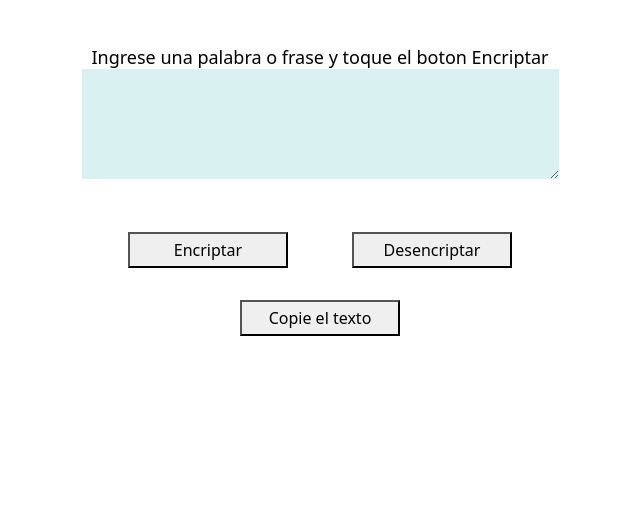
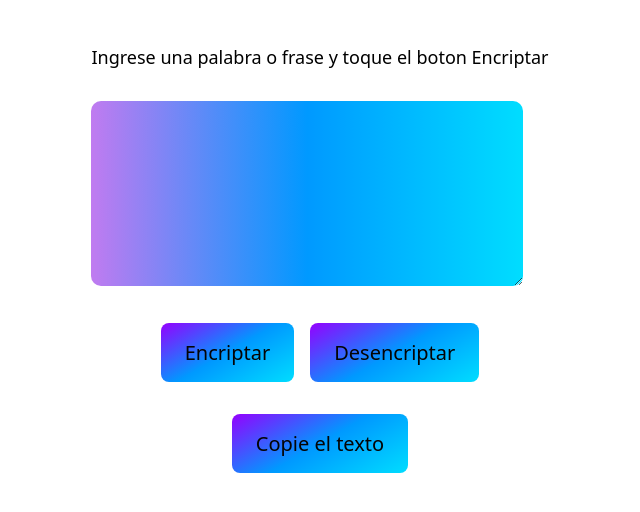
Before and after one commit to Ikkitonga/CURSO-ALURA-ORACLE, a plain HTML site: page desafio encriptador/index.html in a window 1280 px wide. Shown: the part 126-638 px from the top of the page, without its empty margins (320-960 px from the left). Drawn offline with Linux system fonts and the light colour scheme.

Commit message:
cambios de estilos en botones y textarea

```diff
--- a/desafio encriptador/styles.css
+++ b/desafio encriptador/styles.css
@@ -32,23 +32,42 @@ main {
 }
 
 #ingreso {
+    background-image: linear-gradient(90deg, #c07bf0, #09f, #00ddff);
     border: 0;
     background-color: rgb(218, 241, 241);
-    font-size: medium;
+    font-size: 1.5rem;
     margin-bottom: 2rem;
+    margin-top: 2rem;
+    padding: 10px;
+    border-radius: 10px;
+    width: 27rem;
+    text-align: left;
 
 }
 
-.botones{
+ .botones{
     display: flex;
     flex-direction: row;
-    gap: 2rem;
-
+    gap: 1rem;
+    margin-bottom: 2rem;
 }
 
 .boton {
-    padding: 5px 15px 5px 15px;
-    width: 10rem;
-    margin: 1rem;
-    font-size: 1rem;
+    border: 0;
+    background-image: linear-gradient(150deg, #9500ff, #09f, #00ddff);
+    border-radius: 8px;
+    color: #040404;
+    display: flex;
+    font-size: 20px;
+    padding: 16px 24px;
+    cursor: pointer;
+    transition: .3s;
 }
+
+.boton:hover {
+    background: linear-gradient(-150deg, #9500ff, #09f, #00ddff);
+}
+
+.boton:active {
+    transform: scale(0.9);
+}
```
